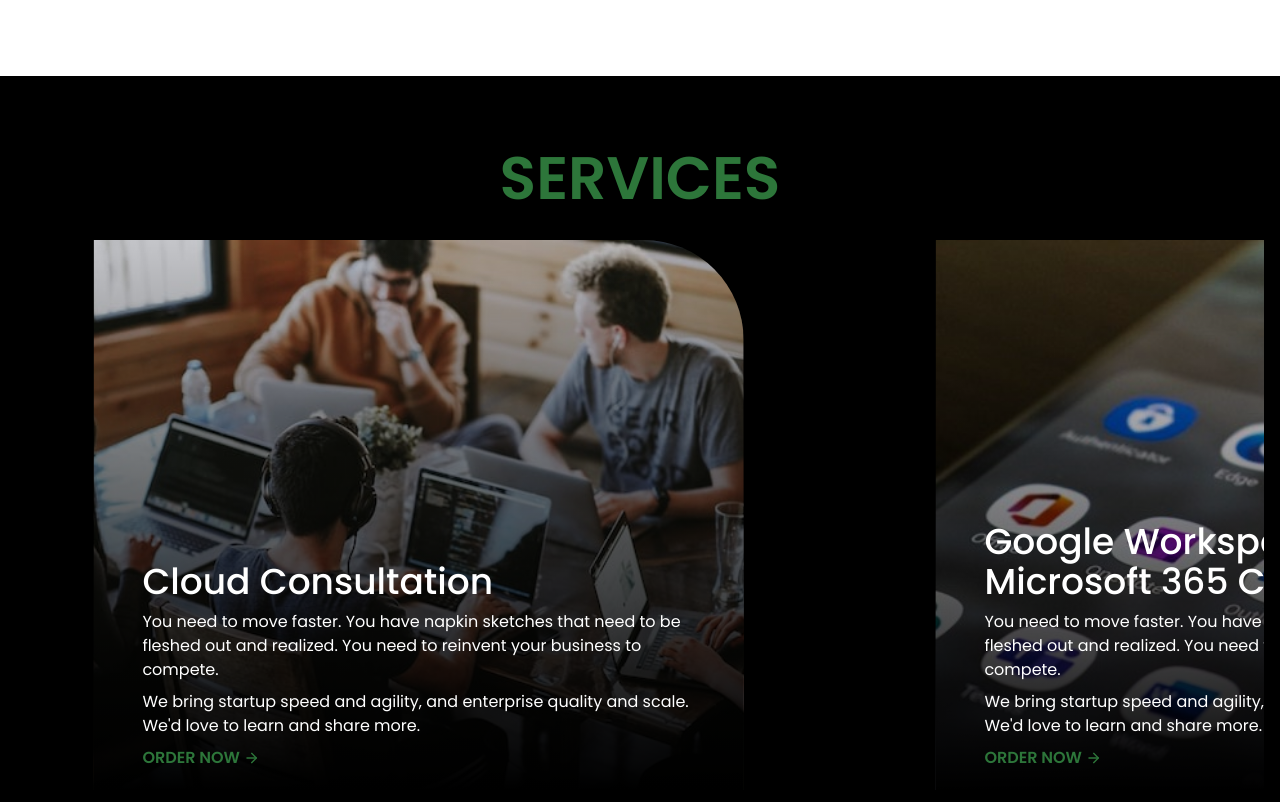
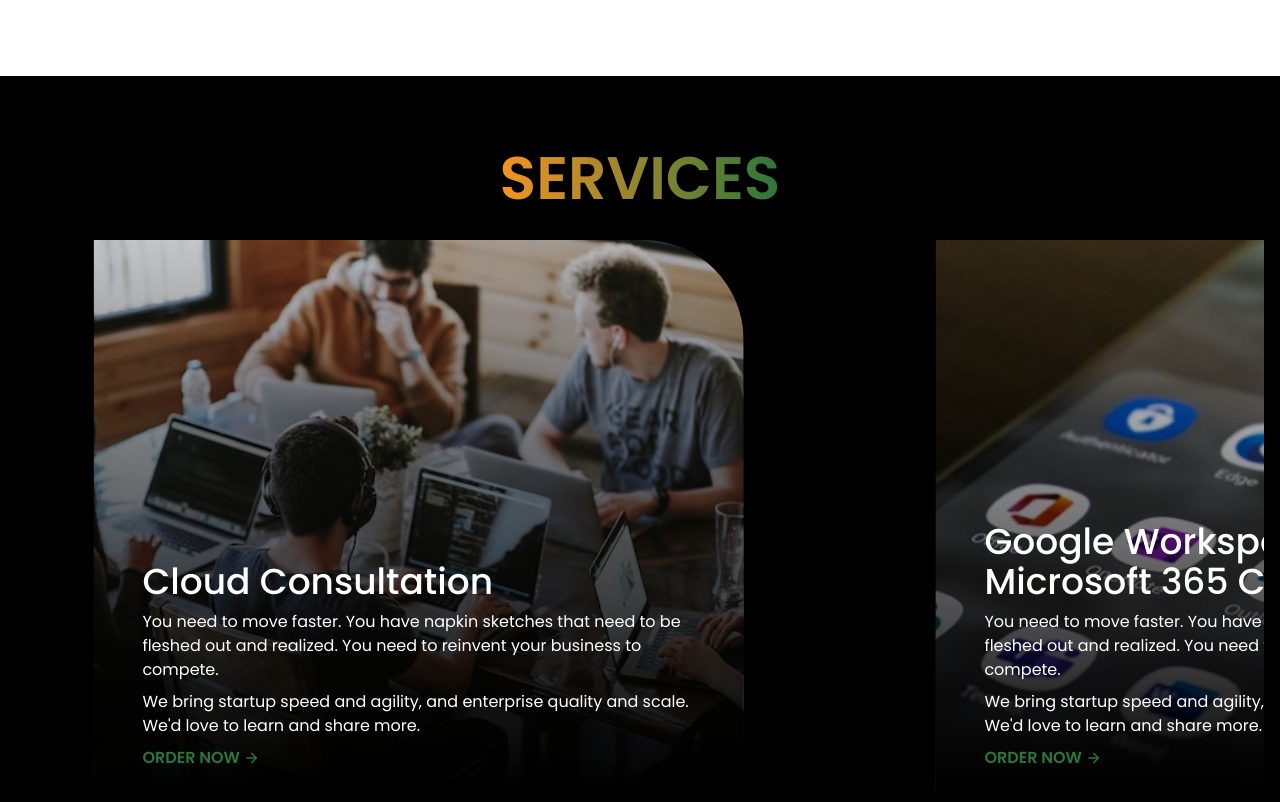
Before and after one commit to momayotechnology/portfolio, a Next.js app: page / in a window 1280 px wide. Shown: the part 1240-2042 px from the top of the page. Built offline with nearby package versions, Linux system fonts and the light colour scheme.

Commit message:
Update Navbar and Services components

```diff
--- a/src/components/Navbar.tsx
+++ b/src/components/Navbar.tsx
@@ -41,7 +41,7 @@
               .querySelector("#contact")
               ?.scrollIntoView({ behavior: "smooth" });
           }}
-          className="px-6 py-3 md:px-10 md:py-4 bg-[#2D763A] text-white hover:shadow-md transition duration-300"
+          className="px-6 py-3 md:px-10 md:py-4 bg-[#2D763A] text-white  hover:shadow-md hover:bg-[#333] transition duration-300"
         >
           Contact Us
         </button>
--- a/src/components/Services.tsx
+++ b/src/components/Services.tsx
@@ -44,7 +44,9 @@
     >
       <div className="sticky top-[125px] md:top-[140px]">
         <h1 className="text-4xl lg:text-6xl text-[#2D763A] text-center uppercase font-semibold mt-16 lg:mt-8">
-          Services
+          <span className="bg-clip-text text-transparent bg-gradient-to-r from-[#F59323] to-[#2D763A]">
+            Services
+          </span>
         </h1>
 
         <div className="mt-16 lg:my-8 max-w-7xl mx-auto overflow-x-hidden">
```
